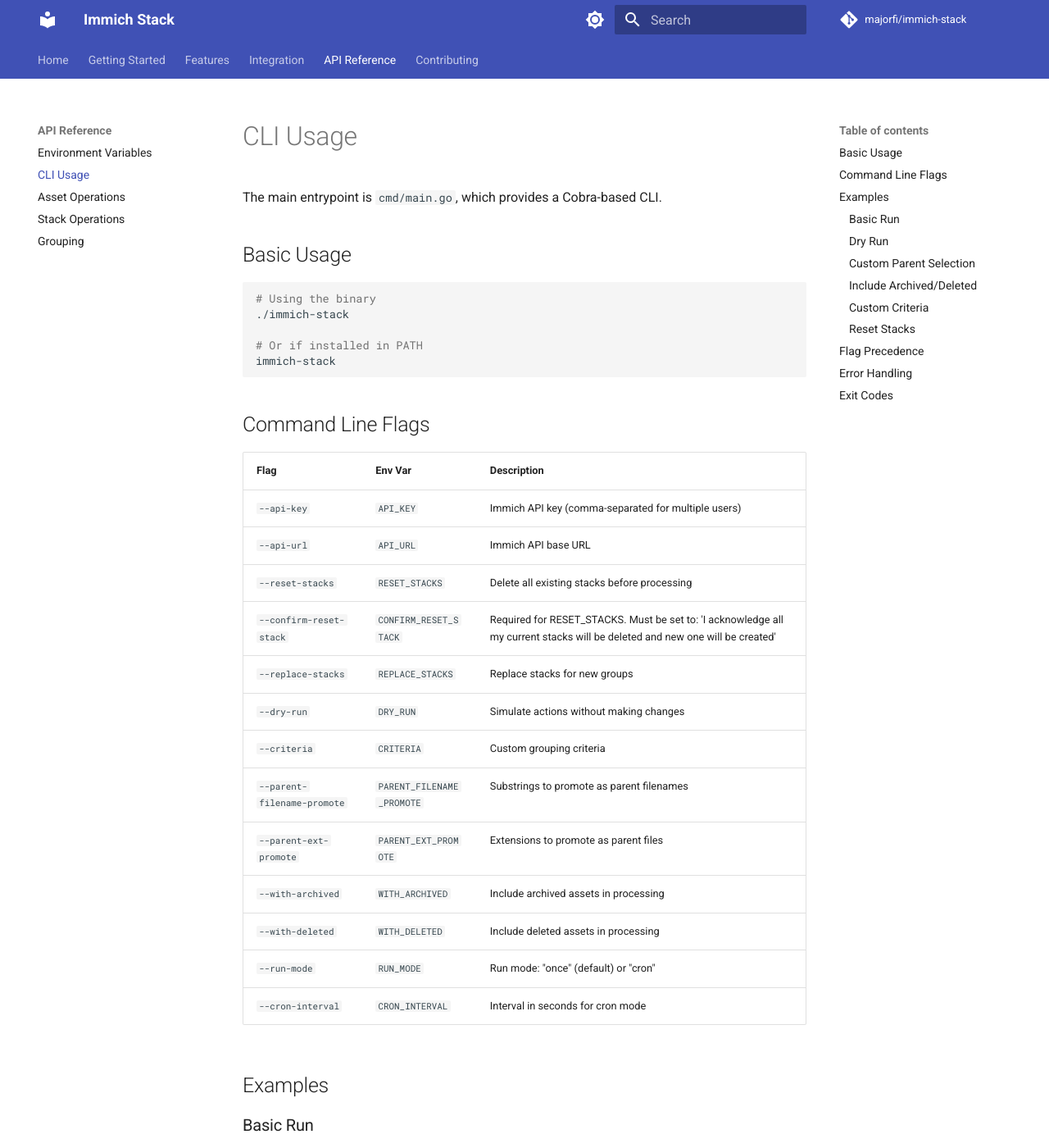
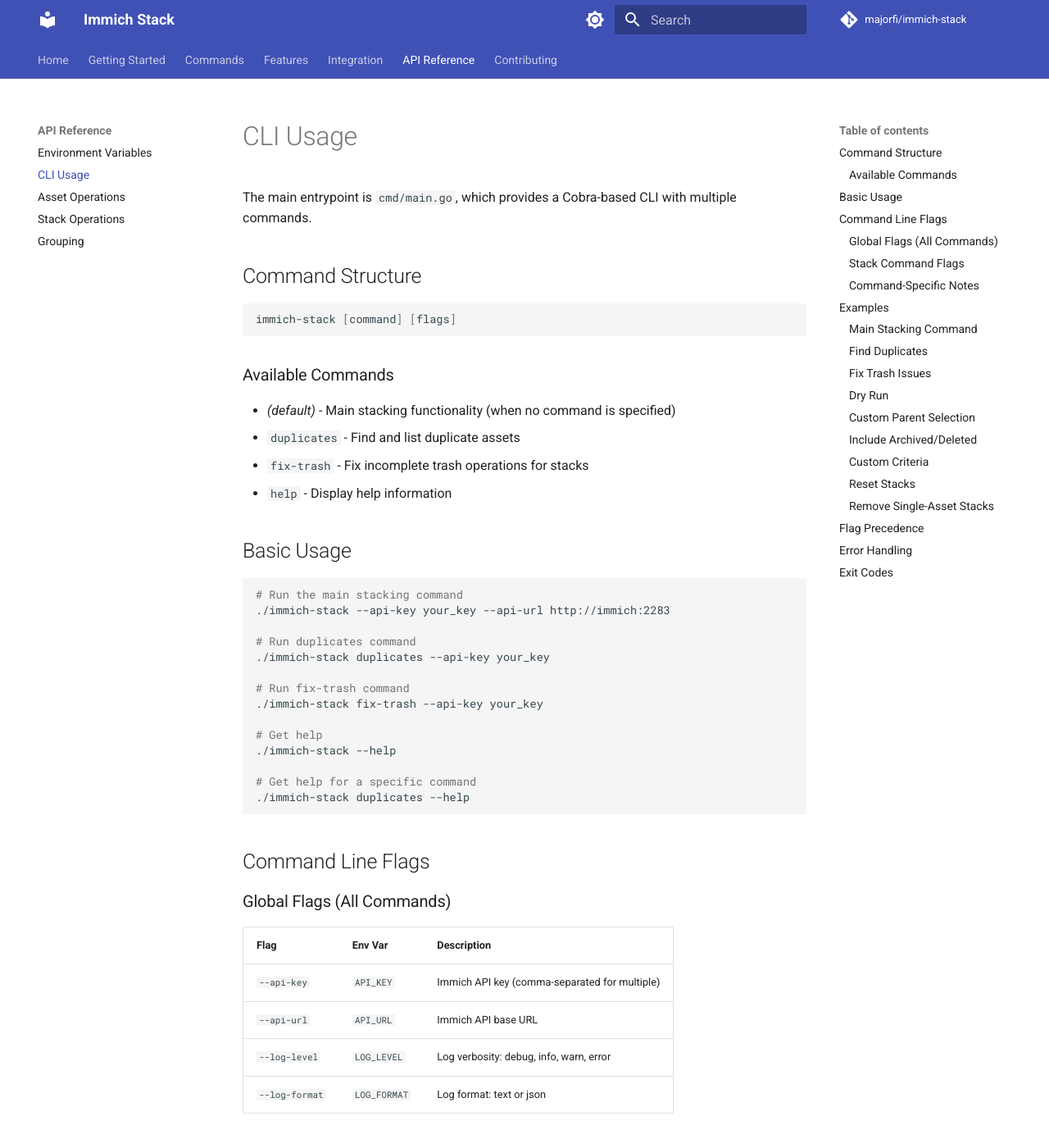
Before and after one commit to Majorfi/immich-stack, an MkDocs documentation site: the page built from docs/api-reference/cli-usage.md, in a window 1280 px wide and 1400 px high. Shown: the whole window at 82% size. Built offline with MkDocs 1.6.1 and Material for MkDocs 9.7.7, drawn with Linux system fonts in a browser that asks for light colours; comment, search, counter and statistics services are not loaded; some of the changed text lies outside the part shown.

````diff
--- a/docs/api-reference/cli-usage.md
+++ b/docs/api-reference/cli-usage.md
@@ -1,41 +1,91 @@
 # CLI Usage
 
-The main entrypoint is `cmd/main.go`, which provides a Cobra-based CLI.
+The main entrypoint is `cmd/main.go`, which provides a Cobra-based CLI with multiple commands.
+
+## Command Structure
+
+```sh
+immich-stack [command] [flags]
+```
+
+### Available Commands
+
+- _(default)_ - Main stacking functionality (when no command is specified)
+- `duplicates` - Find and list duplicate assets
+- `fix-trash` - Fix incomplete trash operations for stacks
+- `help` - Display help information
 
 ## Basic Usage
 
 ```sh
-# Using the binary
-./immich-stack
+# Run the main stacking command
+./immich-stack --api-key your_key --api-url http://immich:2283
 
-# Or if installed in PATH
-immich-stack
+# Run duplicates command
+./immich-stack duplicates --api-key your_key
+
+# Run fix-trash command
+./immich-stack fix-trash --api-key your_key
+
+# Get help
+./immich-stack --help
+
+# Get help for a specific command
+./immich-stack duplicates --help
 ```
 
 ## Command Line Flags
 
-| Flag                        | Env Var                   | Description                                                                                                                  |
-| --------------------------- | ------------------------- | ---------------------------------------------------------------------------------------------------------------------------- |
-| `--api-key`                 | `API_KEY`                 | Immich API key (comma-separated for multiple users)                                                                          |
-| `--api-url`                 | `API_URL`                 | Immich API base URL                                                                                                          |
-| `--reset-stacks`            | `RESET_STACKS`            | Delete all existing stacks before processing                                                                                 |
-| `--confirm-reset-stack`     | `CONFIRM_RESET_STACK`     | Required for RESET_STACKS. Must be set to: 'I acknowledge all my current stacks will be deleted and new one will be created' |
-| `--replace-stacks`          | `REPLACE_STACKS`          | Replace stacks for new groups                                                                                                |
-| `--dry-run`                 | `DRY_RUN`                 | Simulate actions without making changes                                                                                      |
-| `--criteria`                | `CRITERIA`                | Custom grouping criteria                                                                                                     |
-| `--parent-filename-promote` | `PARENT_FILENAME_PROMOTE` | Substrings to promote as parent filenames                                                                                    |
-| `--parent-ext-promote`      | `PARENT_EXT_PROMOTE`      | Extensions to promote as parent files                                                                                        |
-| `--with-archived`           | `WITH_ARCHIVED`           | Include archived assets in processing                                                                                        |
-| `--with-deleted`            | `WITH_DELETED`            | Include deleted assets in processing                                                                                         |
-| `--run-mode`                | `RUN_MODE`                | Run mode: "once" (default) or "cron"                                                                                         |
-| `--cron-interval`           | `CRON_INTERVAL`           | Interval in seconds for cron mode                                                                                            |
+### Global Flags (All Commands)
+
+| Flag           | Env Var      | Description                                   |
+| -------------- | ------------ | --------------------------------------------- |
+| `--api-key`    | `API_KEY`    | Immich API key (comma-separated for multiple) |
+| `--api-url`    | `API_URL`    | Immich API base URL                           |
+| `--log-level`  | `LOG_LEVEL`  | Log verbosity: debug, info, warn, error       |
+| `--log-format` | `LOG_FORMAT` | Log format: text or json                      |
+
+### Stack Command Flags
+
+| Flag                           | Env Var                      | Description                                                                                                                  |
+| ------------------------------ | ---------------------------- | ---------------------------------------------------------------------------------------------------------------------------- |
+| `--reset-stacks`               | `RESET_STACKS`               | Delete all existing stacks before processing                                                                                 |
+| `--confirm-reset-stack`        | `CONFIRM_RESET_STACK`        | Required for RESET_STACKS. Must be set to: 'I acknowledge all my current stacks will be deleted and new one will be created' |
+| `--replace-stacks`             | `REPLACE_STACKS`             | Replace stacks for new groups                                                                                                |
+| `--dry-run`                    | `DRY_RUN`                    | Simulate actions without making changes                                                                                      |
+| `--criteria`                   | `CRITERIA`                   | Custom grouping criteria                                                                                                     |
+| `--parent-filename-promote`    | `PARENT_FILENAME_PROMOTE`    | Substrings to promote as parent filenames                                                                                    |
+| `--parent-ext-promote`         | `PARENT_EXT_PROMOTE`         | Extensions to promote as parent files                                                                                        |
+| `--with-archived`              | `WITH_ARCHIVED`              | Include archived assets in processing                                                                                        |
+| `--with-deleted`               | `WITH_DELETED`               | Include deleted assets in processing                                                                                         |
+| `--run-mode`                   | `RUN_MODE`                   | Run mode: "once" (default) or "cron"                                                                                         |
+| `--cron-interval`              | `CRON_INTERVAL`              | Interval in seconds for cron mode                                                                                            |
+| `--log-level`                  | `LOG_LEVEL`                  | Log level: debug, info, warn, error                                                                                          |
+| `--remove-single-asset-stacks` | `REMOVE_SINGLE_ASSET_STACKS` | Remove stacks containing only one asset                                                                                      |
+
+### Command-Specific Notes
+
+- **duplicates**: Uses global flags only, particularly `--with-archived` and `--with-deleted` to control which assets are checked
+- **fix-trash**: Uses global flags plus the stacking criteria flags (`--criteria`, `--parent-filename-promote`, etc.) to determine which assets to move to trash
 
 ## Examples
 
-### Basic Run
+### Main Stacking Command
 
 ```sh
 immich-stack --api-key your_key --api-url http://immich-server:2283/api
+```
+
+### Find Duplicates
+
+```sh
+immich-stack duplicates --api-key your_key --api-url http://immich-server:2283/api
+```
+
+### Fix Trash Issues
+
+```sh
+immich-stack fix-trash --api-key your_key --dry-run
 ```
 
 ### Dry Run
@@ -79,6 +129,14 @@
   --api-key your_key
 ```
 
+### Remove Single-Asset Stacks
+
+```sh
+immich-stack \
+  --remove-single-asset-stacks \
+  --api-key your_key
+```
+
 ## Flag Precedence
 
 - Command line flags take precedence over environment variables
--- a/mkdocs.yml
+++ b/mkdocs.yml
@@ -48,6 +48,10 @@
       - Installation: getting-started/installation.md
       - Quick Start: getting-started/quick-start.md
       - Configuration: getting-started/configuration.md
+  - Commands:
+      - Overview: commands/index.md
+      - Duplicates: commands/duplicates.md
+      - Fix Trash: commands/fix-trash.md
   - Features:
       - Stacking Logic: features/stacking-logic.md
       - Multi-User Support: features/multi-user.md
````
Also changed, not shown: README.md (+30 -0 lines), docs/api-reference/environment-variables.md (+8 -6 lines), docs/getting-started/quick-start.md (+26 -0 lines), docs/index.md (+15 -1 lines), 9 other files.
